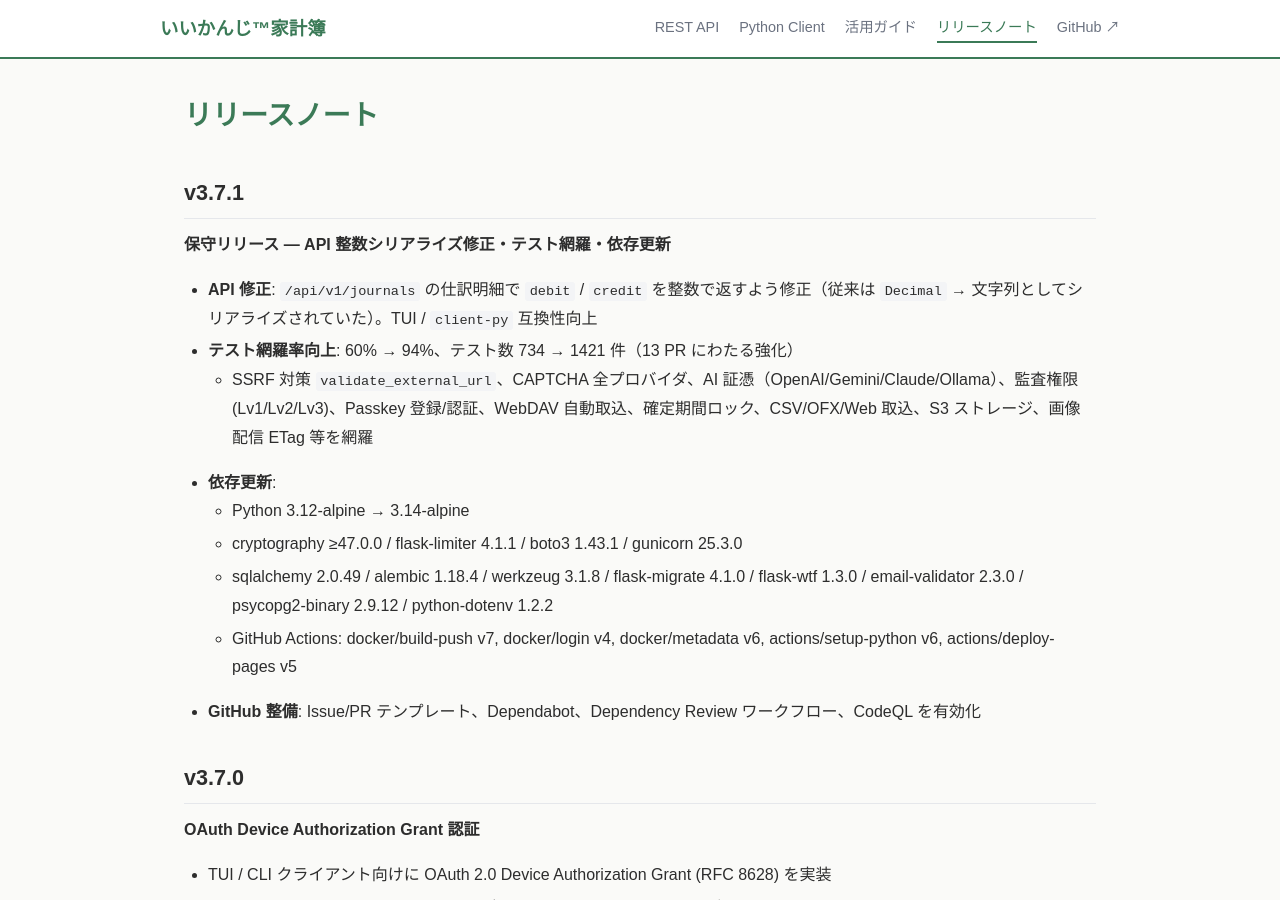
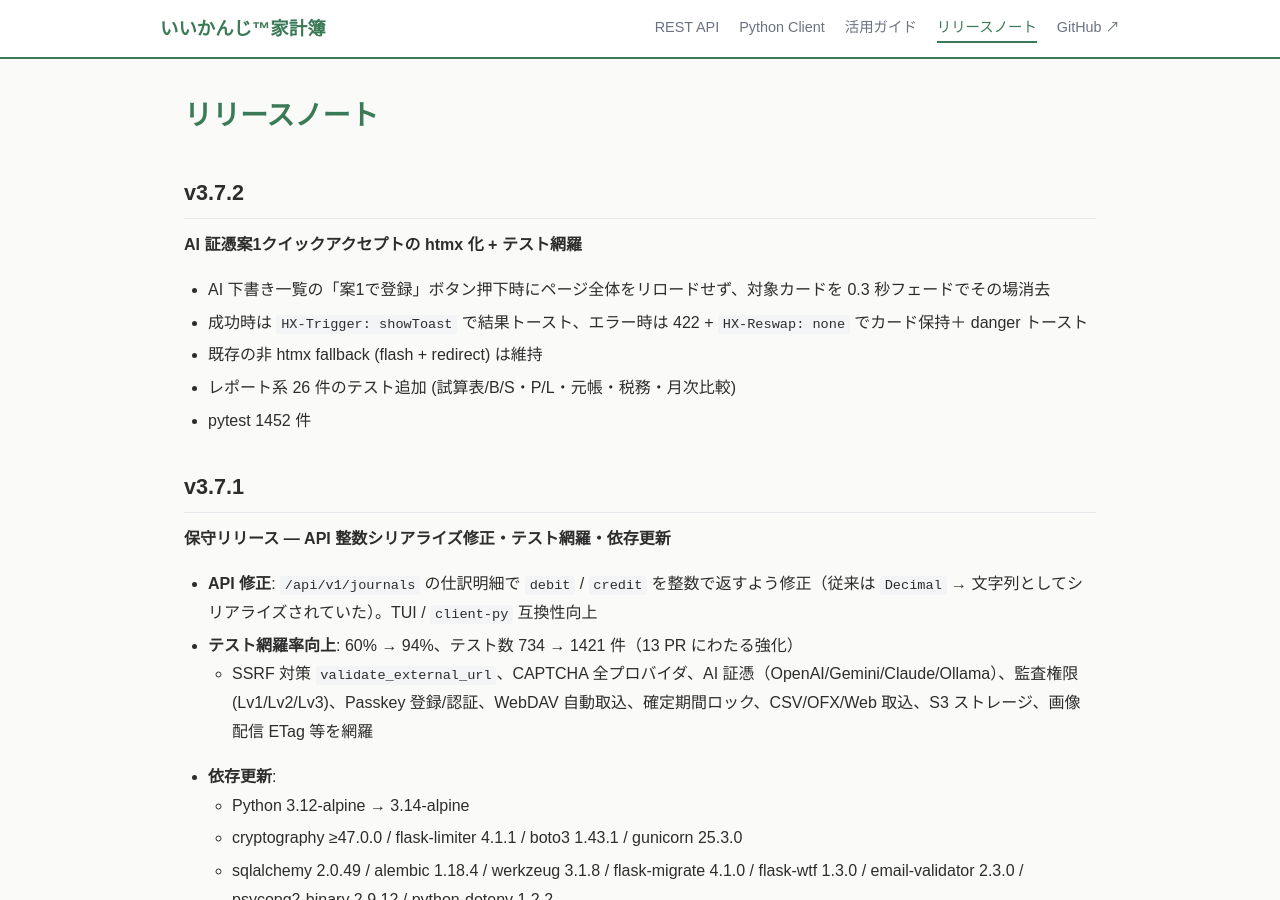
Before and after one commit to nananek/iikanji-kakeibo, a Jekyll site: the page built from docs/releases.md, in a window 1280 px wide and 900 px high. Built offline with Jekyll 4.4.1, drawn with Linux system fonts in a browser that asks for light colours.

Commit message:
chore(release): v3.7.2
AI 証憑案1クイックアクセプトの htmx 化 + レポート系テスト追加。

Co-Authored-By: Claude Opus 4.7 (1M context) <noreply@anthropic.com>

```diff
--- a/docs/releases.md
+++ b/docs/releases.md
@@ -4,6 +4,16 @@ title: リリースノート
 ---
 
 # リリースノート
+
+## v3.7.2
+
+**AI 証憑案1クイックアクセプトの htmx 化 + テスト網羅**
+
+- AI 下書き一覧の「案1で登録」ボタン押下時にページ全体をリロードせず、対象カードを 0.3 秒フェードでその場消去
+- 成功時は `HX-Trigger: showToast` で結果トースト、エラー時は 422 + `HX-Reswap: none` でカード保持＋ danger トースト
+- 既存の非 htmx fallback (flash + redirect) は維持
+- レポート系 26 件のテスト追加 (試算表/B/S・P/L・元帳・税務・月次比較)
+- pytest 1452 件
 
 ## v3.7.1
 
```
Also changed, not shown: 1 other file.
